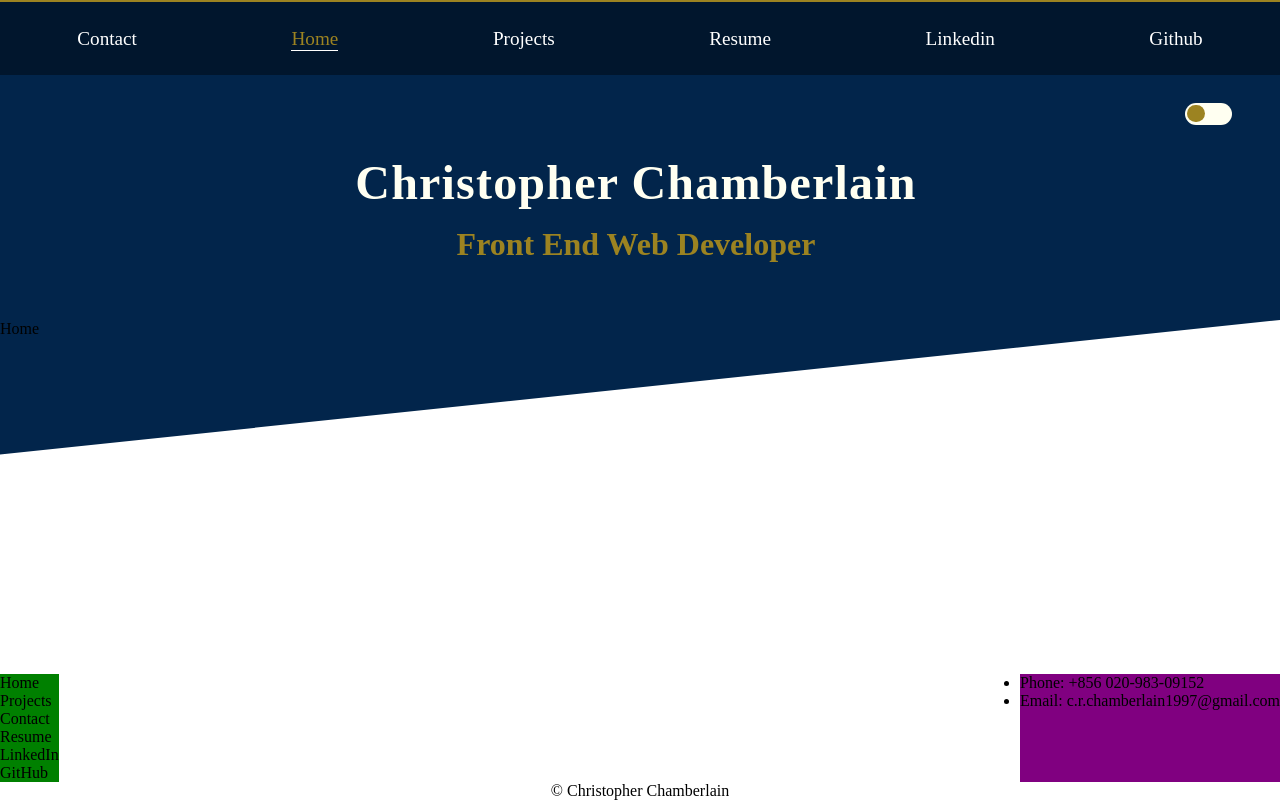
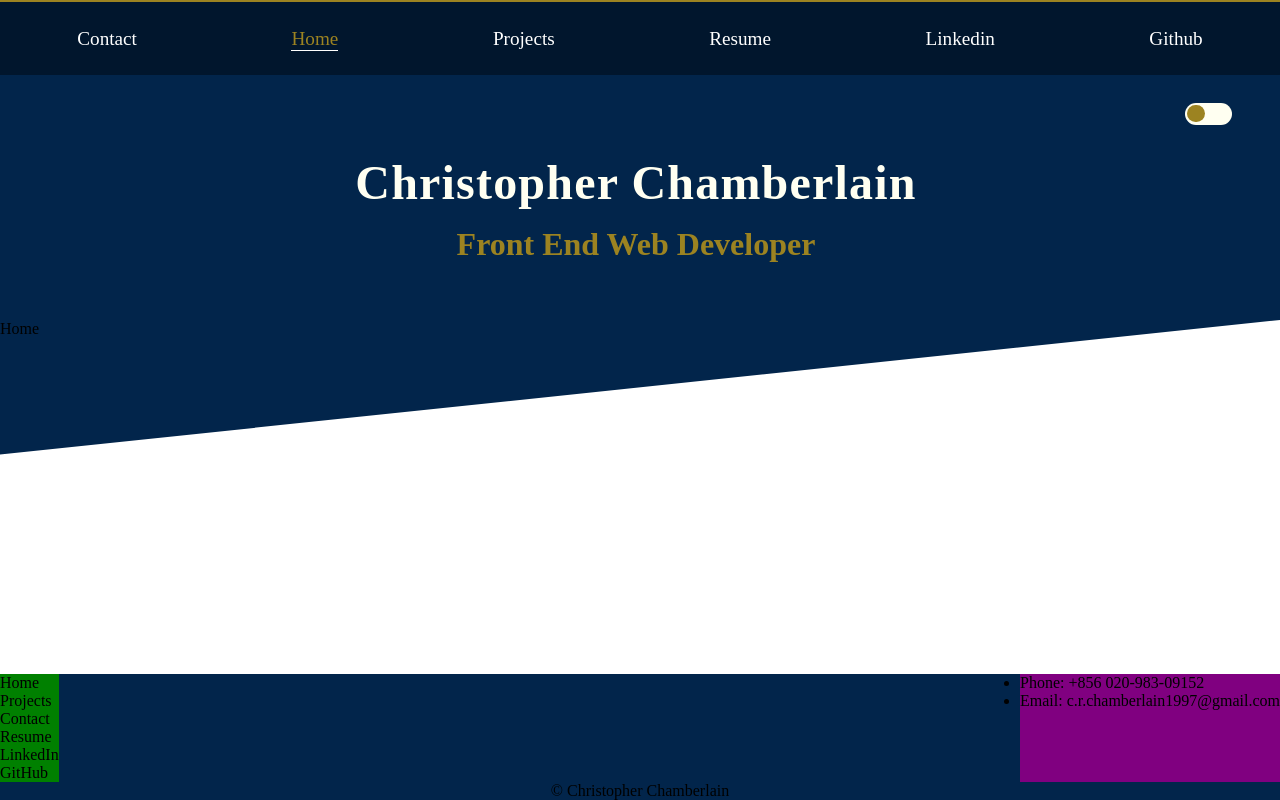
Before and after one commit to AkaraTawng/portfolio-mf-v2, a React (Create React App) app: page / in a window 1280 px wide. Built offline with nearby package versions, Linux system fonts and the light colour scheme.

Commit message:
set footer bg color to primary

```diff
--- a/src/main.css
+++ b/src/main.css
@@ -279,6 +279,7 @@
   position: absolute;
   bottom: 0;
   width: 100%;
+  background-color: #02254b;
 }
 
 #sitemap-contact-flex-container {
--- a/src/scss/layout/_footer.scss
+++ b/src/scss/layout/_footer.scss
@@ -2,6 +2,7 @@
     position: absolute;
     bottom: 0;
     width: 100%;
+    background-color: map-get($colors, "primary");
 }
 
 #sitemap-contact-flex-container {
```
Also changed, not shown: 1 other file (tests, documents, lock files or other folders).
